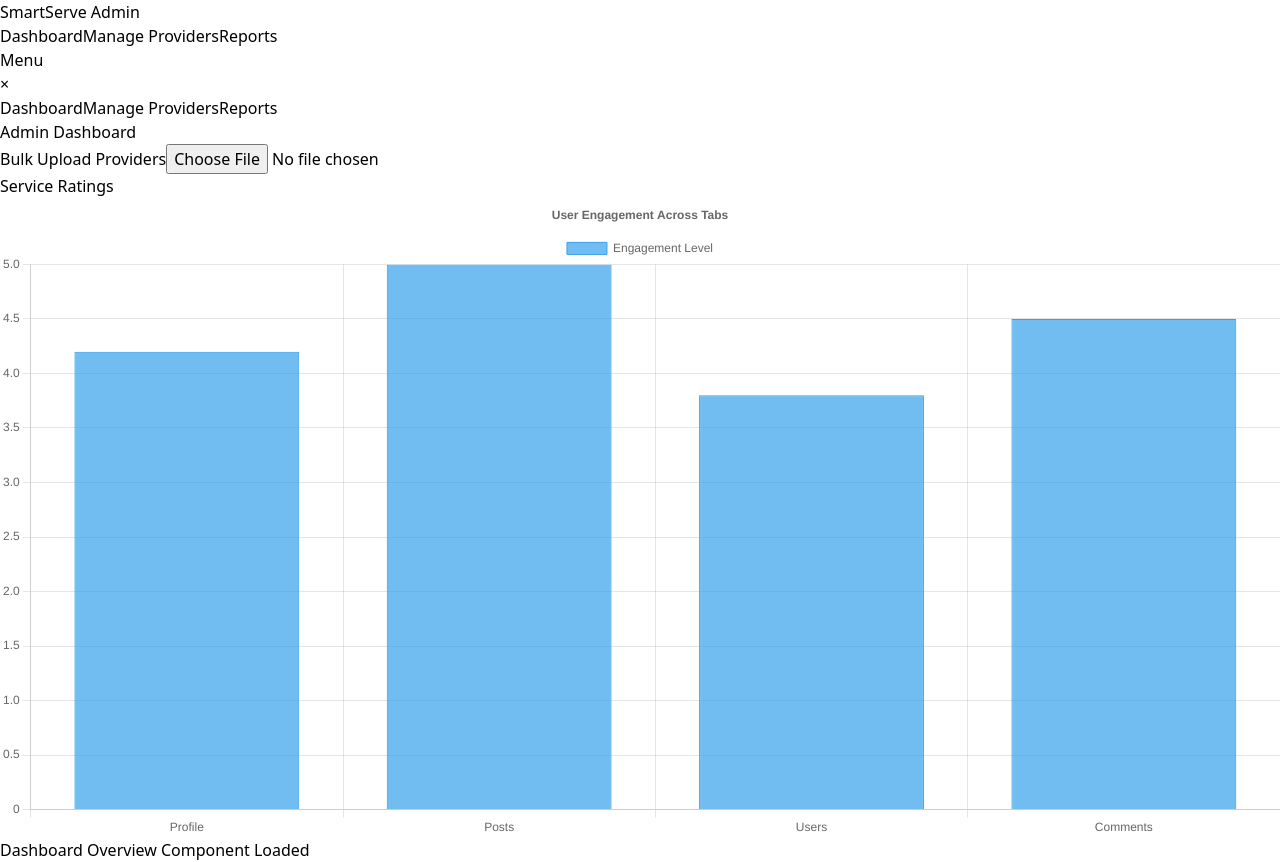
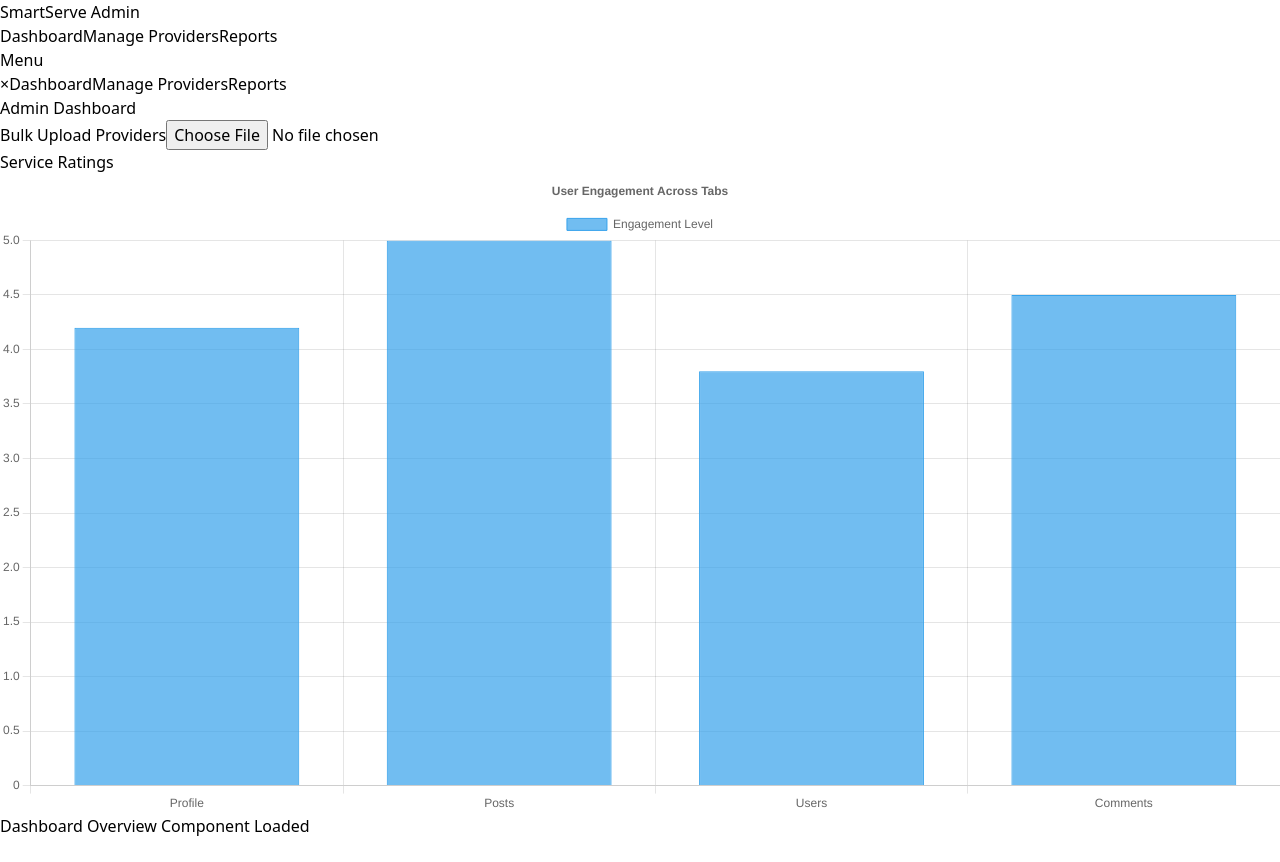
Before and after one commit to uixPhuke/hackerthon, a React (Vite) app in the folder client/: page /admin in a window 1280 px wide. After the commit the page ends 838 px from the top, so only its background shows below. Built offline with nearby package versions, Linux system fonts and the light colour scheme.

Commit message:
navbar changes

```diff
--- a/client/src/components/AdminDashboard.jsx
+++ b/client/src/components/AdminDashboard.jsx
@@ -113,6 +113,7 @@ export default function Dashboard() {
 // Navbar Component
 // Navbar Component
 // Navbar Component
+
 function Navbar() {
   const [menuOpen, setMenuOpen] = useState(false);
 
@@ -121,7 +122,7 @@ function Navbar() {
   };
 
   return (
-    <nav className="bg-blue-600 text-white shadow-md fixed w-full z-10 top-0">
+    <nav className="bg-neutral-900 text-white shadow-md fixed w-full z-10 top-0">
       <div className="container mx-auto flex items-center p-4">
         <div className="text-2xl font-bold mr-4">SmartServe Admin</div>
 
@@ -143,22 +144,19 @@ function Navbar() {
         </div>
       </div>
 
-      {/* Slide-in Mobile Menu */}
+      {/* Slide-in Mobile Menu from the Right */}
       <div
-        className={`fixed top-0 right-0 h-full bg-blue-600 text-white w-2/3 transform ${
+        className={`absolute top-full right-0 w-2/3 bg-green-600 text-white transition-transform duration-300 ease-in-out ${
           menuOpen ? "translate-x-0" : "translate-x-full"
-        } transition-transform duration-300 ease-in-out z-20`}
+        } z-10`}
       >
-        <button
-          onClick={toggleMenu}
-          className="absolute top-4 right-4 text-white text-2xl font-bold"
-        >
-          &times;
-        </button>
-        <div className="flex flex-col items-start mt-16 space-y-4 p-4">
-          <a href="/" className="hover:text-blue-200 text-lg">Dashboard</a>
-          <a href="/admin" className="hover:text-blue-200 text-lg">Manage Providers</a>
-          <a href="/reports" className="hover:text-blue-200 text-lg">Reports</a>
+        <div className="flex flex-col items-start p-4 space-y-4">
+          <button onClick={toggleMenu} className="text-white text-2xl font-bold self-end">
+            &times;
+          </button>
+          <a href="/" className="hover:text-green-200 text-lg">Dashboard</a>
+          <a href="/admin" className="hover:text-green-200 text-lg">Manage Providers</a>
+          <a href="/reports" className="hover:text-green-200 text-lg">Reports</a>
         </div>
       </div>
     </nav>
```
